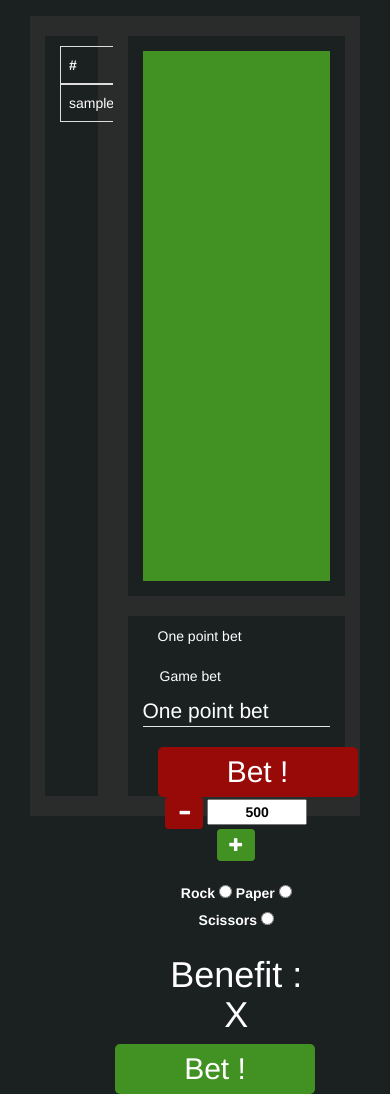
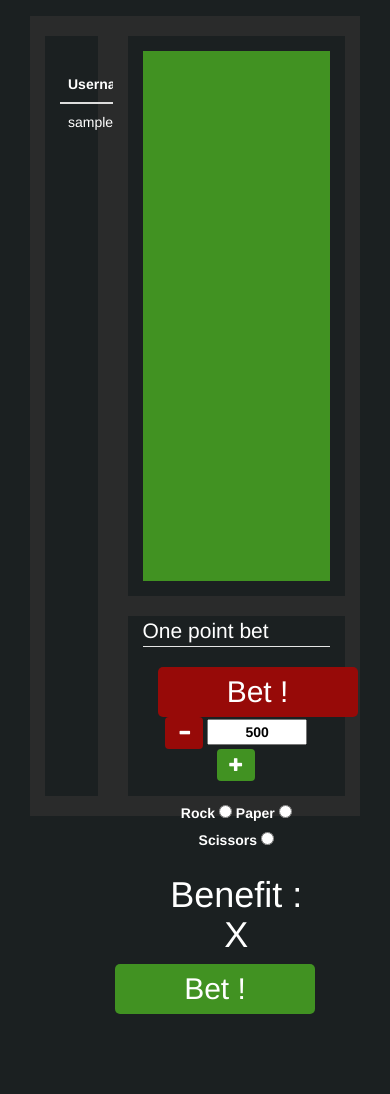
Before and after one commit to pighini/Shifoumi, a PHP site: page / in a window 390 px wide. Shown: the part 54-1148 px from the top of the page. After the commit the page ends 1068 px from the top, so only its background shows below. Run offline with PHP 8.4, Linux system fonts and the light colour scheme; tables that the repository leaves empty hold one stand-in row (values such as "Sample post"); some libraries are stand-ins or nearby versions.

Commit message:
Affichage final de la table
Version final table meilleurs joueurs

```diff
--- a/views/v_index.php
+++ b/views/v_index.php
@@ -23,10 +23,10 @@
             <!-- Partie gauche -->
             <div class="col-md-3 col-xs-3" style="background-color: #2a2b2b; color: white; height: 800px;">
                 <div class="col-md-12 col-xs-12" style="background-color: #1b2021; color: white; height: 760px; margin-top: 20px;">
-                    <table class="table table-bordered table-hover table-fixed" id="tableBestPlayer">
+                    <table class="table" id="tableBestPlayer">
                         <thead>
-                        <th class="col-xs-1">#</th>
-                        <th class="col-xs-3">Prénom</th>
+                        <th class="col-xs-1">Username</th>
+                        <th class="col-xs-3">Balance in §</th>
                         <?php if (isset($_SESSION['pseudo'])) { ?><th class="col-xs-1">Edition</th><?php } ?>
                         </thead>
                         <?php while ($donnees = $usersList->fetch()) { ?>
@@ -59,10 +59,10 @@
                     <canvas id="game" class="col-md-12 col-xs-12" style="background-color: #419222; margin-top : 15px; height: 530px;"></canvas><br>
                 </div>
                 <div class="col-md-12 col-xs-12" style="background-color: #1b2021; margin-top: 20px; height: 180px;">
-                    <ul class="nav nav-pills">
+<!--                    <ul class="nav nav-pills">
                         <li><a data-toggle="pill" href="#onePointBet" style="color: white; text-decoration: none;" onmouseover="this.style.color = 'white'; this.style.background = '#419222';" onmouseout="this.style.color = 'white'; this.style.background = 'none'">One point bet</a></li>
                         <li><a data-toggle="pill" href="#gameBet" style="color: white; text-decoration: none;" onmouseover="this.style.color = 'white'; this.style.background = '#419222';" onmouseout="this.style.color = 'white'; this.style.background = 'none'">Game bet</a></li>
-                    </ul>
+                    </ul>-->
                     <div class="tab-content">
                         <div id="onePointBet" class="tab-pane fade in active">
                             <!-- <form method="post"> -->
@@ -96,7 +96,7 @@
                             </fieldset>
                             <!-- </form> -->
                         </div>
-                        <div id="gameBet" class="tab-pane fade">
+                        <!--<div id="gameBet" class="tab-pane fade">
                             <form method="post">
                                 <fieldset>
                                     <legend style="color:white;">Game bet</legend>
@@ -120,7 +120,7 @@
                                     </div>
                                 </fieldset>
                             </form>
-                        </div>
+                        </div>-->
                     </div>
                 </div>
 
```
